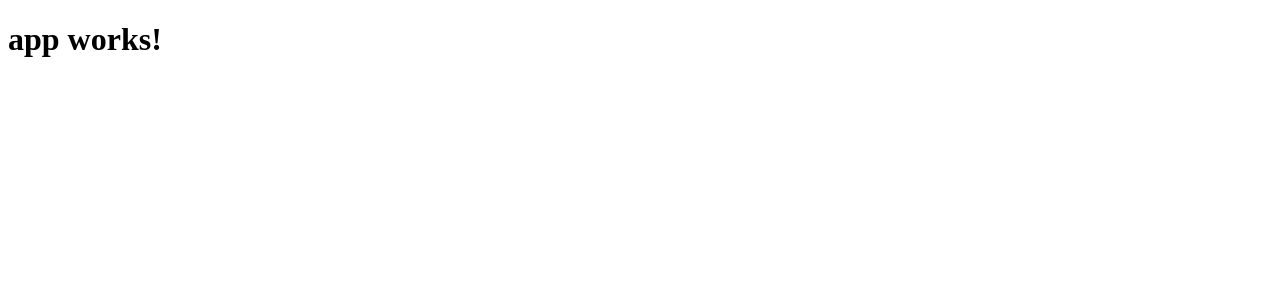
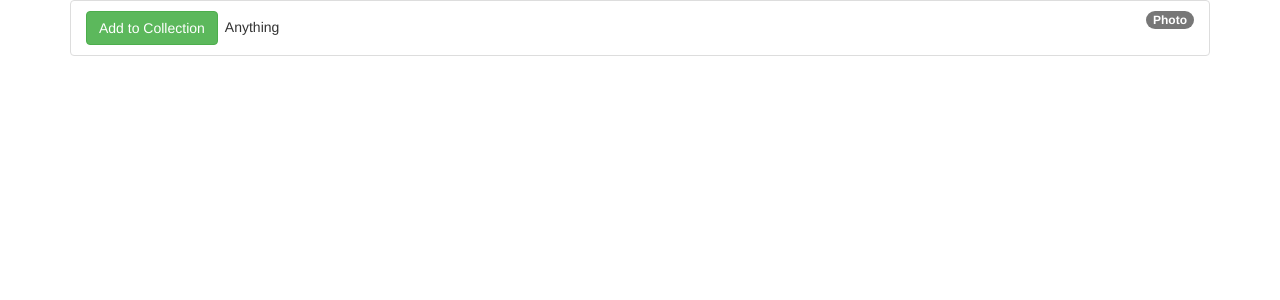
Before and after one commit to Jun711/Angular2Practice, an Angular app: page / in a window 1280 px wide. Shown: the top 300 px of the page. Built offline with nearby package versions, Linux system fonts and the light colour scheme.

Commit message:
Added a market component

```diff
--- a/angular-cli.json
+++ b/angular-cli.json
@@ -18,6 +18,7 @@
       "tsconfig": "tsconfig.json",
       "prefix": "app",
       "styles": [
+        "../node_modules/bootstrap/dist/css/bootstrap.css",
         "styles.css"
       ],
       "scripts": [],
--- a/package.json
+++ b/package.json
@@ -20,6 +20,7 @@
     "@angular/platform-browser": "^2.3.1",
     "@angular/platform-browser-dynamic": "^2.3.1",
     "@angular/router": "^3.3.1",
+    "bootstrap": "^3.3.7",
     "core-js": "^2.4.1",
     "rxjs": "^5.0.1",
     "ts-helpers": "^1.1.1",
--- a/src/app/app.component.html
+++ b/src/app/app.component.html
@@ -1,3 +1,3 @@
-<h1>
-  {{title}}
-</h1>
+<div class="container">
+	<app-market></app-market>
+</div>
--- a/src/app/app.module.ts
+++ b/src/app/app.module.ts
@@ -2,10 +2,12 @@
 import { NgModule } from '@angular/core';
 
 import { AppComponent } from './app.component';
+import { MarketComponent } from './market/market.component';
 
 @NgModule({
   declarations: [
-    AppComponent
+    AppComponent,
+    MarketComponent
   ],
   imports: [
     BrowserModule
--- /dev/null
+++ b/src/app/market/market.component.html
@@ -0,0 +1,11 @@
+<div class="row">
+	<div class="col-xs-12">
+		<ul class="list-group">
+			<li class="list-group-item">
+				<span class="badge">Photo</span>
+				<button class="btn btn-success">Add to Collection</button>&nbsp;
+				Anything
+			</li>
+		</ul>
+	</div>
+</div>
--- /dev/null
+++ b/src/app/market/market.component.ts
@@ -0,0 +1,15 @@
+import { Component, OnInit } from '@angular/core';
+
+@Component({
+  selector: 'app-market',
+  templateUrl: './market.component.html',
+  styleUrls: ['./market.component.css']
+})
+export class MarketComponent implements OnInit {
+
+  constructor() { }
+
+  ngOnInit() {
+  }
+
+}
```
Also changed, not shown: src/app/market/market.component.css (added), 1 other file (tests, documents, lock files or other folders).
